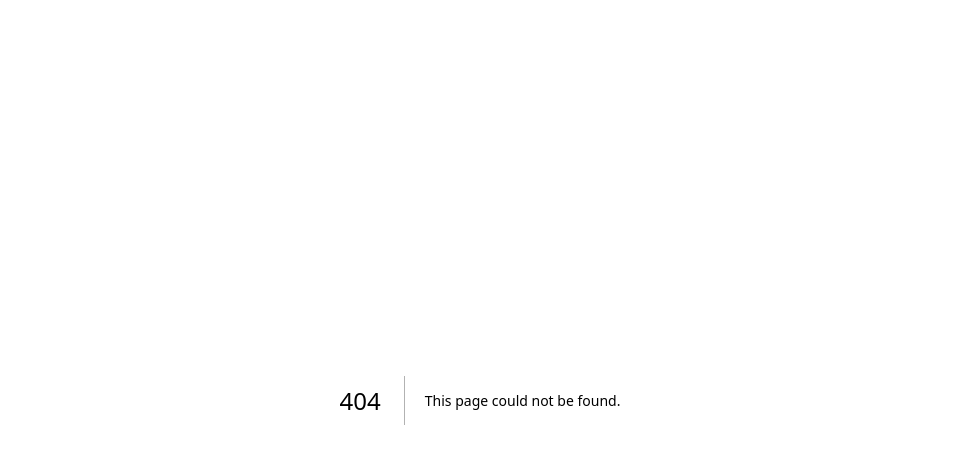
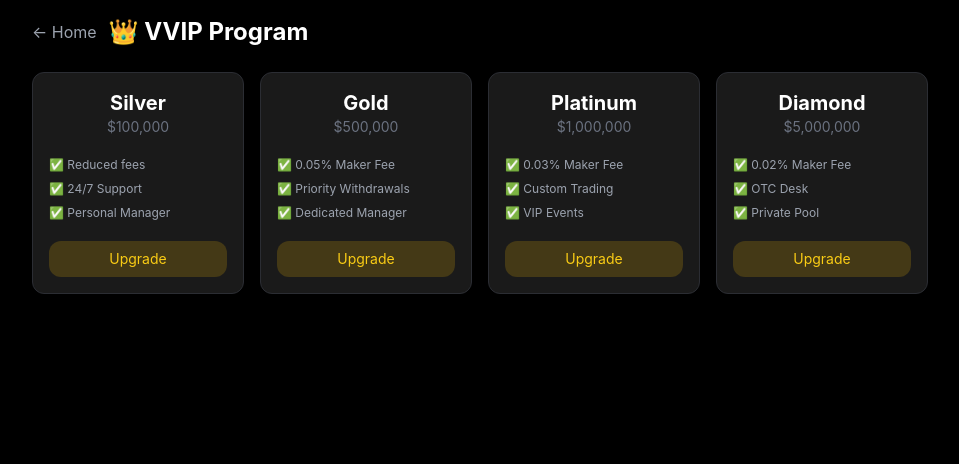
Before and after one commit to Cashipro/cashipro, a Next.js app in the folder apps/web/: page /vvip in a window 1280 px wide. Before the commit this address had no page. Shown: the top 464 px of the page, without its empty margins (160-1119 px from the left). Built offline with nearby package versions, Linux system fonts and the light colour scheme.

Commit message:
Add VVIP Program page with tier details

```diff
--- /dev/null
+++ b/apps/web/src/app/vvip/page.tsx
@@ -0,0 +1,40 @@
+"use client";
+
+import Link from "next/link";
+
+const tiers = [
+  { level: "Silver", minVolume: "$100,000", benefits: ["Reduced fees", "24/7 Support", "Personal Manager"] },
+  { level: "Gold", minVolume: "$500,000", benefits: ["0.05% Maker Fee", "Priority Withdrawals", "Dedicated Manager"] },
+  { level: "Platinum", minVolume: "$1,000,000", benefits: ["0.03% Maker Fee", "Custom Trading", "VIP Events"] },
+  { level: "Diamond", minVolume: "$5,000,000", benefits: ["0.02% Maker Fee", "OTC Desk", "Private Pool"] },
+];
+
+export default function VVIPPage() {
+  return (
+    <div className="min-h-screen bg-black p-4">
+      <div className="max-w-4xl mx-auto space-y-6">
+        <div className="flex items-center gap-3">
+          <Link href="/" className="text-gray-400 hover:text-white">← Home</Link>
+          <h1 className="text-2xl font-bold text-white">👑 VVIP Program</h1>
+        </div>
+
+        <div className="grid grid-cols-1 sm:grid-cols-2 lg:grid-cols-4 gap-4">
+          {tiers.map((tier) => (
+            <div key={tier.level} className="bg-[#1a1a1a] rounded-xl border border-[#2b2d33] p-4 text-center hover:border-yellow-500/50 transition-all">
+              <h3 className="text-xl font-bold text-white">{tier.level}</h3>
+              <p className="text-sm text-gray-500">{tier.minVolume}</p>
+              <div className="mt-4 text-left">
+                {tier.benefits.map((benefit, i) => (
+                  <p key={i} className="text-xs text-gray-400 py-1">✅ {benefit}</p>
+                ))}
+              </div>
+              <button className="w-full mt-4 py-2 bg-yellow-500/20 text-yellow-400 rounded-xl hover:bg-yellow-500/30 transition text-sm">
+                Upgrade
+              </button>
+            </div>
+          ))}
+        </div>
+      </div>
+    </div>
+  );
+}
```
